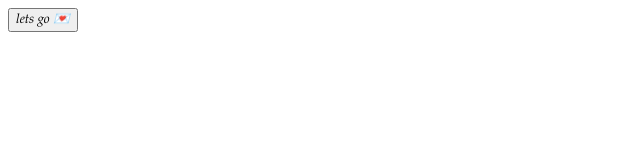
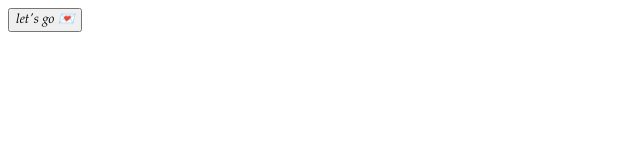
Before and after one commit to murrz/bad-date, a plain HTML site: page index.html in a window 1280 px wide. Shown: the full height of the page, 0-640 px from the left. Drawn offline with Linux system fonts and the light colour scheme.

Commit message:
typo
typo

```diff
--- a/index.html
+++ b/index.html
@@ -17,7 +17,7 @@
 
 </head>
 <body>
-    <button role="button" id="initTrigger">lets go &#128140</button>
+    <button role="button" id="initTrigger">let's go &#128140</button>
     <section id="cocktailSection"></section>
     <section id="mealSection"></section>
     <section id="jokeSection"></section>
```
